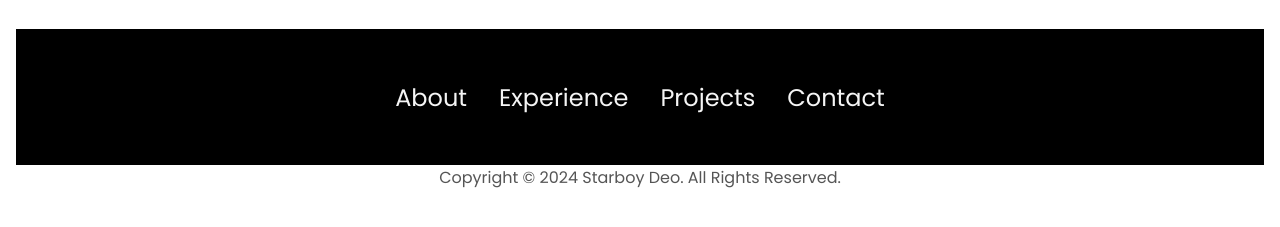
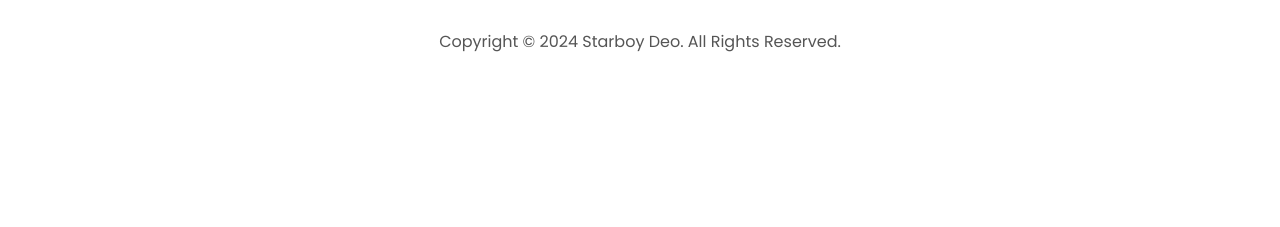
Before and after one commit to abc1dee/abc1dee.github.io, a plain HTML site: page index.html in a window 1280 px wide. Shown: the part 3336-3563 px from the top of the page. After the commit the page ends 3390 px from the top, so only its background shows below. Drawn offline with Linux system fonts and the light colour scheme; a script that the page names is missing.

Commit message:
fix footer

```diff
--- a/index.html
+++ b/index.html
@@ -361,6 +361,9 @@
         onclick="location.href='./#contact'"
       />
     </section>
+
+
+    <footer>
       <section id="contact">
         <p class="section__text__p1">Get in Touch</p>
         <h1 class="title">Contact Me</h1>
@@ -383,17 +386,6 @@
           </div>
         </div>
       </section>
-    <footer>
-      <nav>
-        <div class="nav-links-container">
-          <ul class="nav-links">
-            <li><a href="#about">About</a></li>
-            <li><a href="#experience">Experience</a></li>
-            <li><a href="#projects">Projects</a></li>
-            <li><a href="#contact">Contact</a></li>
-          </ul>
-        </div>
-      </nav>
       <p>Copyright &#169; 2024 Starboy Deo. All Rights Reserved.</p>
     </footer>
     <script src="animation.js"></script>
--- a/style.css
+++ b/style.css
@@ -541,6 +541,11 @@ img.round-image {
 
 /* FOOTER SECTION */
 
+
+
+
+/* FOOTER SECTION */
+
 footer {
   height: 26vh;
   margin: 0 1rem;
```
Lines whose indentation alone changed are shown as unchanged.
